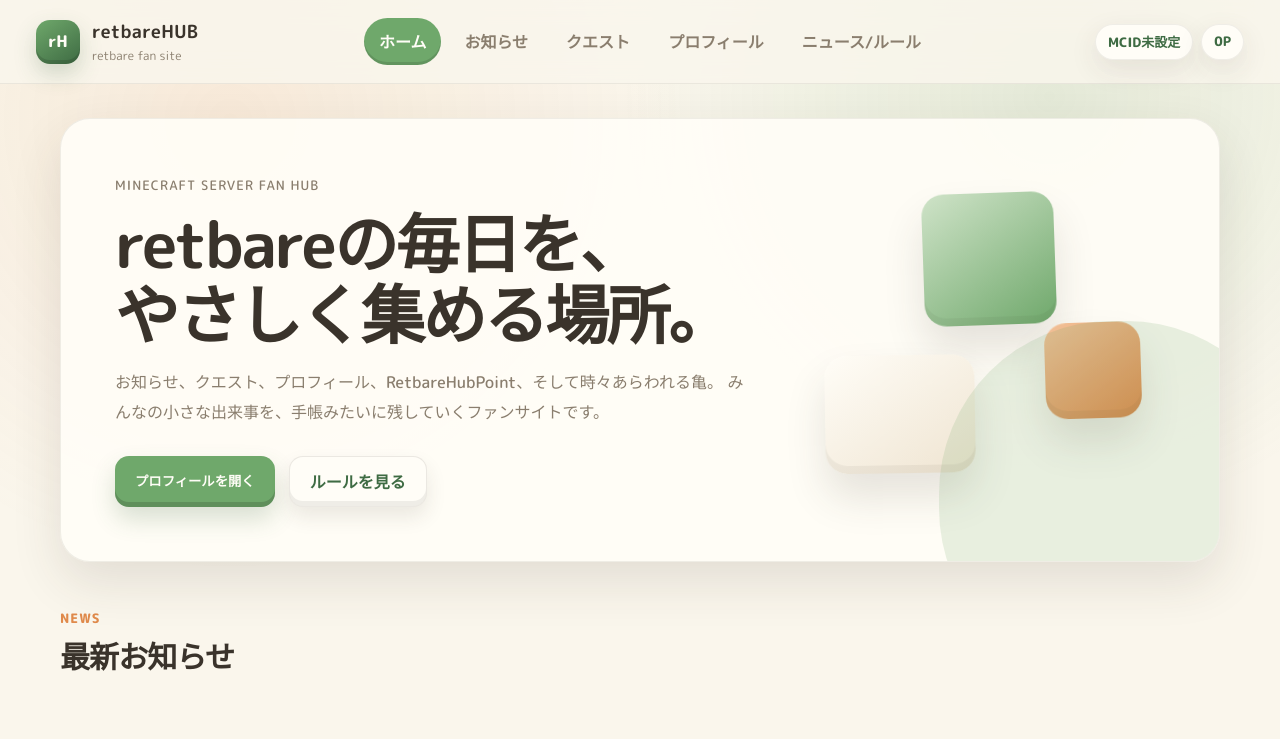
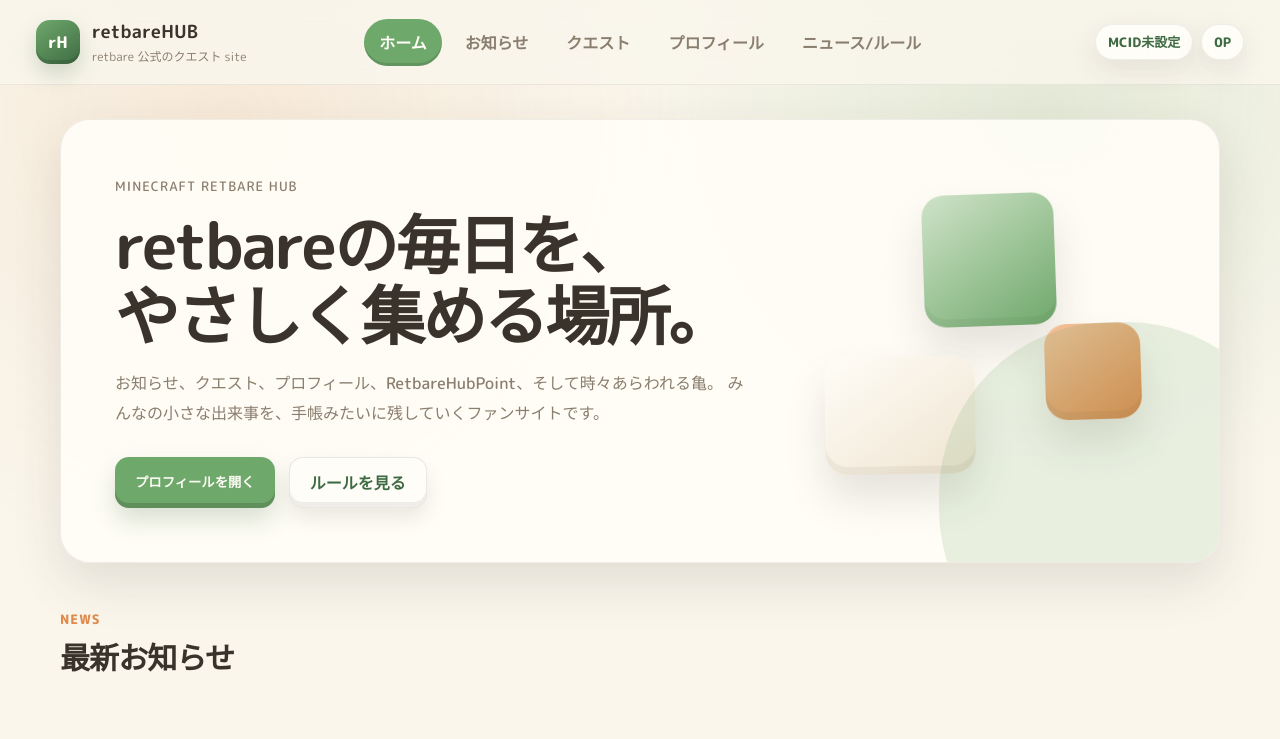
Before and after one commit to kazuki26njr280011-coder/RetBareHUB, a plain HTML site: page index.html in a window 1280 px wide. Shown: the top 739 px of the page. Drawn offline with Linux system fonts and the light colour scheme; no server answers.

Commit message:
Fanの表記を変更

```diff
--- a/index.html
+++ b/index.html
@@ -17,7 +17,7 @@
       <span class="brand-cube">rH</span>
       <span>
         <strong>retbareHUB</strong>
-        <small>retbare fan site</small>
+        <small>retbare 公式のクエスト site</small>
       </span>
     </a>
 
@@ -38,7 +38,7 @@
   <main class="page-shell">
     <section class="hero-card">
       <div class="hero-copy">
-        <p class="eyebrow">Minecraft Server Fan Hub</p>
+        <p class="eyebrow">Minecraft Retbare Hub</p>
         <h1>retbareの毎日を、<br>やさしく集める場所。</h1>
         <p>
           お知らせ、クエスト、プロフィール、RetbareHubPoint、そして時々あらわれる亀。
```
